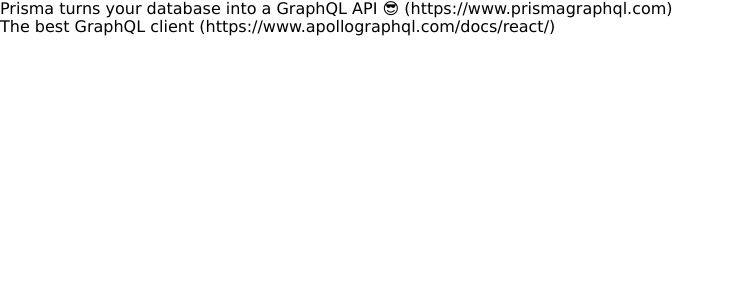
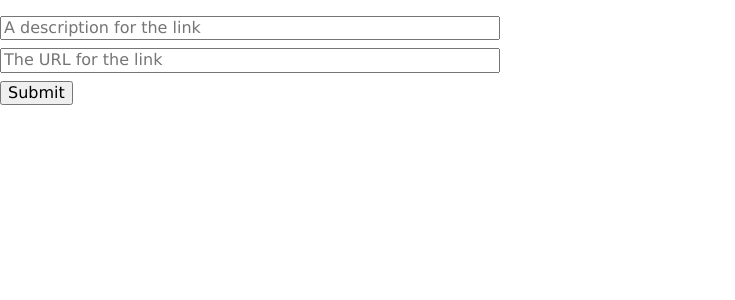
Before and after one commit to mariobermudezjr/hackernews-react-apollo, a React (Create React App) app: page / in a window 1280 px wide. Shown: the top 300 px of the page, without its empty margins (0-735 px from the left). Built offline with nearby package versions, Linux system fonts and the light colour scheme.

Commit message:
Implement muations for creating links

```diff
--- a/src/components/App.js
+++ b/src/components/App.js
@@ -1,9 +1,10 @@
 import React, { Component } from 'react';
 import LinkList from './LinkList';
+import CreateLink from './CreateLink';
 
 class App extends Component {
   render() {
-    return <LinkList />;
+    return <CreateLink />;
   }
 }
 
--- /dev/null
+++ b/src/components/CreateLink.js
@@ -0,0 +1,68 @@
+import React, { Component } from 'react';
+
+import { Mutation } from 'react-apollo';
+import gql from 'graphql-tag';
+
+const POST_MUTATION = gql`
+  mutation PostMutation($description: String!, $url: String!) {
+    post(description: $description, url: $url) {
+      id
+      url
+      description
+    }
+  }
+`;
+
+// const POST_MUTATION2 = graphql(gql`mutation PostMutation($description: String!, $url: String!) {
+//     post(description: $description, url: $url) {
+//       id
+//       createdAt
+//       url
+//       description
+//     }
+//   }`, {
+//     options: {
+//       context: {
+//         headers: {
+//             "Authorization": "Bearer __TOKEN__"
+//         }
+//       },
+//       // ... other options
+//     }
+//   })
+
+class CreateLink extends Component {
+  state = {
+    description: '',
+    url: ''
+  };
+
+  render() {
+    const { description, url } = this.state;
+
+    return (
+      <div>
+        <div className="flex flex-column mt3">
+          <input
+            className="mb2"
+            value={description}
+            onChange={e => this.setState({ description: e.target.value })}
+            type="text"
+            placeholder="A description for the link"
+          />
+          <input
+            className="mb2"
+            value={url}
+            onChange={e => this.setState({ url: e.target.value })}
+            type="text"
+            placeholder="The URL for the link"
+          />
+        </div>
+        <Mutation mutation={POST_MUTATION} variables={{ description, url }}>
+          {postMutation => <button onClick={postMutation}>Submit</button>}
+        </Mutation>
+      </div>
+    );
+  }
+}
+export default CreateLink;
--- a/src/components/LinkList.js
+++ b/src/components/LinkList.js
@@ -9,7 +9,6 @@
     feed {
       links {
         id
-        createdAt
         url
         description
       }
@@ -18,22 +17,22 @@
 `;
 class LinkList extends Component {
   render() {
-    const linksToRender = [
-      {
-        id: '1',
-        description: 'Prisma turns your database into a GraphQL API 😎',
-        url: 'https://www.prismagraphql.com'
-      },
-      {
-        id: '2',
-        description: 'The best GraphQL client',
-        url: 'https://www.apollographql.com/docs/react/'
-      }
-    ];
-
     return (
       <Query query={FEED_QUERY}>
-        {() => linksToRender.map(link => <Link key={link.id} link={link} />)}
+        {({ loading, error, data }) => {
+          if (loading) return <div>Fetching</div>;
+          if (error) return <div>Error</div>;
+
+          const linksToRender = data.feed.links;
+
+          return (
+            <div>
+              {linksToRender.map(link => (
+                <Link key={link.id} link={link} />
+              ))}
+            </div>
+          );
+        }}
       </Query>
     );
   }
```
